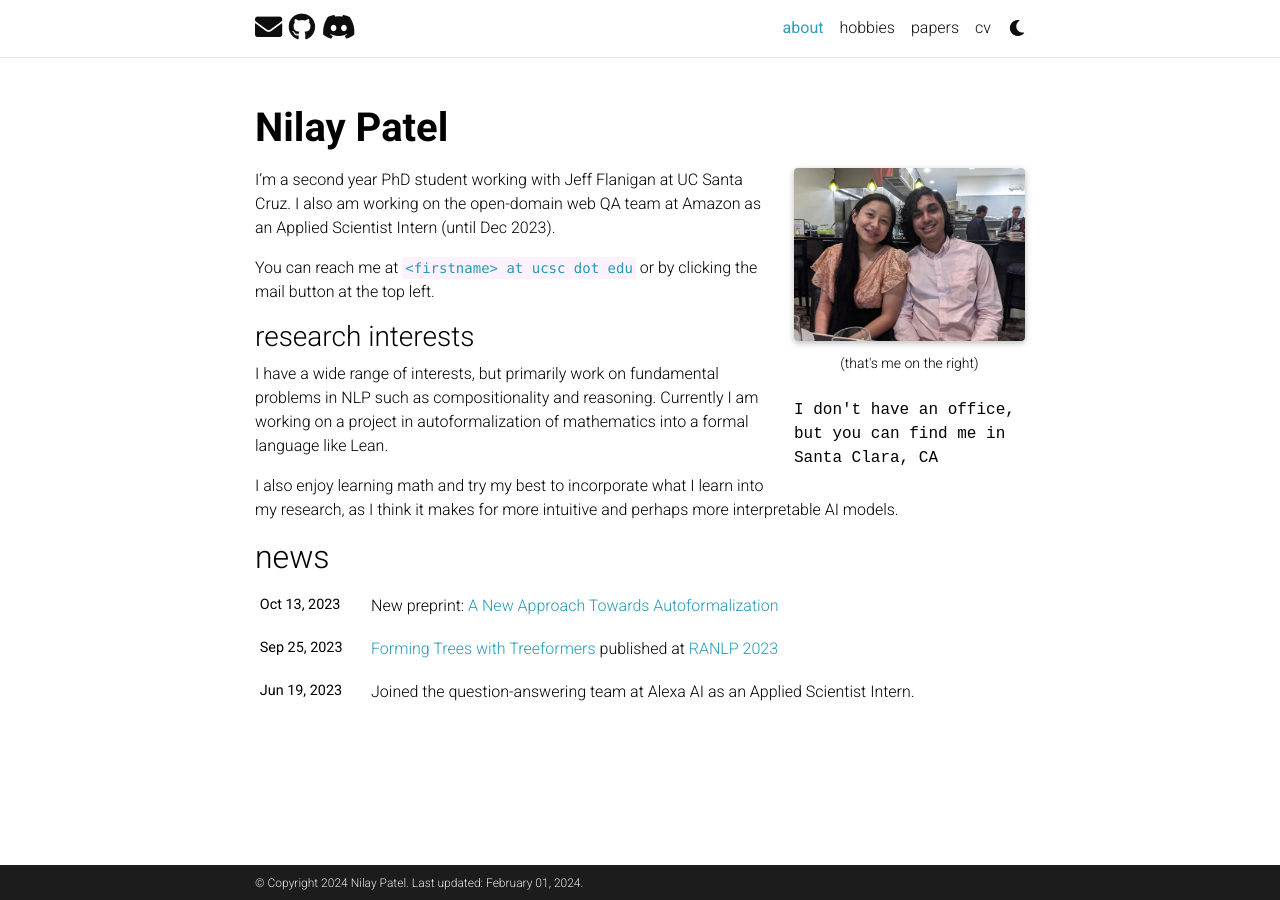
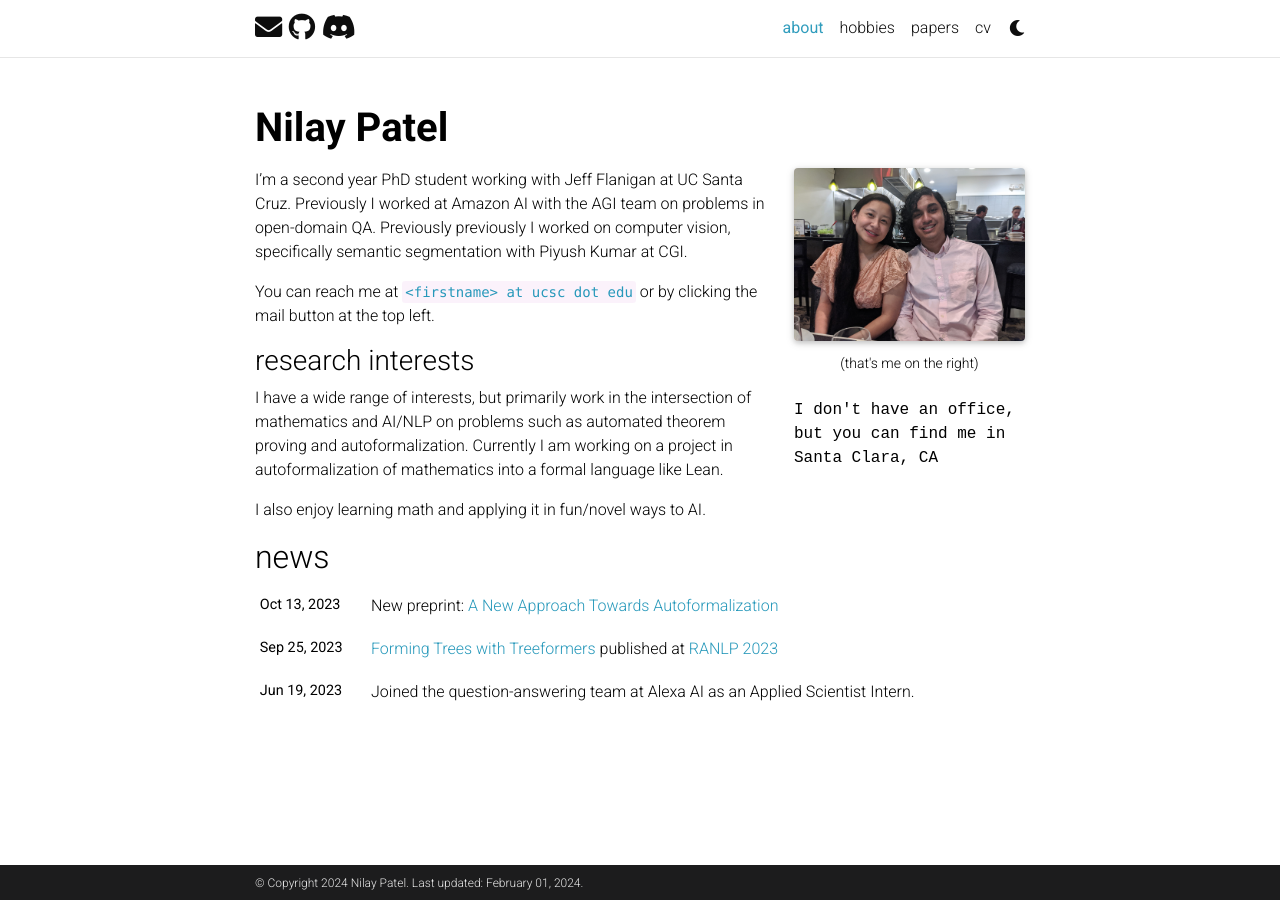
Before and after one commit to offendo/offendo.github.io, a Jekyll site: the page built from _pages/about.md, in a window 1280 px wide. Built offline with Jekyll 4.4.1, drawn with Linux system fonts in a browser that asks for light colours; full-size pictures stand in for the smaller copies a plugin makes; comment, search, counter and statistics services are not loaded; a style sheet for code colours, icons or effects is not loaded.

Commit message:
Updat the about page

```diff
--- a/_pages/about.md
+++ b/_pages/about.md
@@ -16,14 +16,15 @@ selected_papers: false # includes a list of papers marked as "selected={true}"
 social: false # includes social icons at the bottom of the page
 ---
 
-I'm a second year PhD student working with Jeff Flanigan at UC Santa Cruz. I also am working on the open-domain web QA team at Amazon as an Applied Scientist Intern (until Dec 2023).
+I'm a second year PhD student working with Jeff Flanigan at UC Santa Cruz. Previously I worked at
+Amazon AI with the AGI team on problems in open-domain QA. Previously previously I worked on
+computer vision, specifically semantic segmentation with Piyush Kumar at CGI.
 
 You can reach me at `<firstname> at ucsc dot edu` or by clicking the mail button at the top left.
 
 ### research interests
-I have a wide range of interests, but primarily work on fundamental problems in NLP such as
-compositionality and reasoning. Currently I am working on a project in autoformalization of
-mathematics into a formal language like Lean.
+I have a wide range of interests, but primarily work in the intersection of mathematics and AI/NLP
+on problems such as automated theorem proving and autoformalization. Currently I am working on a
+project in autoformalization of mathematics into a formal language like Lean.
 
-I also enjoy learning math and try my best to incorporate what I learn into my research, as I think
-it makes for more intuitive and perhaps more interpretable AI models.
+I also enjoy learning math and applying it in fun/novel ways to AI.
```
